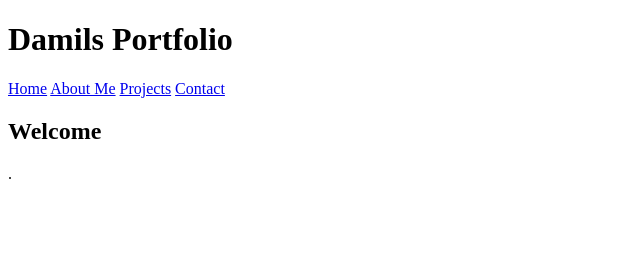
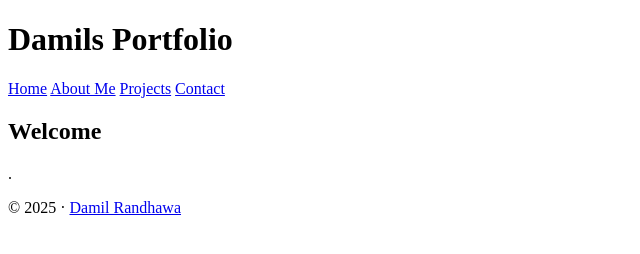
Before and after one commit to damil123/Portfolio-Site, a plain HTML site: page index.html in a window 1280 px wide. Shown: the whole page, without its empty margins (0-640 px from the left). Drawn offline with Linux system fonts and the light colour scheme.

Commit message:
added footer and script to update the year

```diff
--- a/index.html
+++ b/index.html
@@ -27,6 +27,13 @@
     <p>.</p>
   </main>
 
+  <footer>
+    <p>© <span id="year"></span> · <a href="mailto:damil.randhawa@ontariotechu.net">Damil Randhawa</a></p>
+  </footer>
 
+  <script>
+    // Automatically updates the year
+    document.getElementById('year').textContent = new Date().getFullYear();
+  </script>
 </body>
 </html>
```
